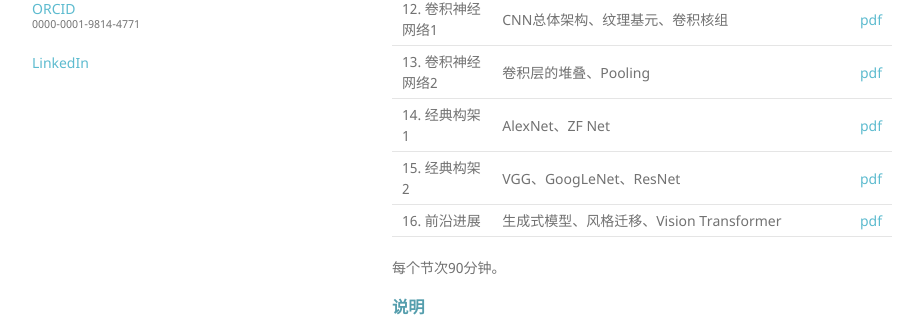
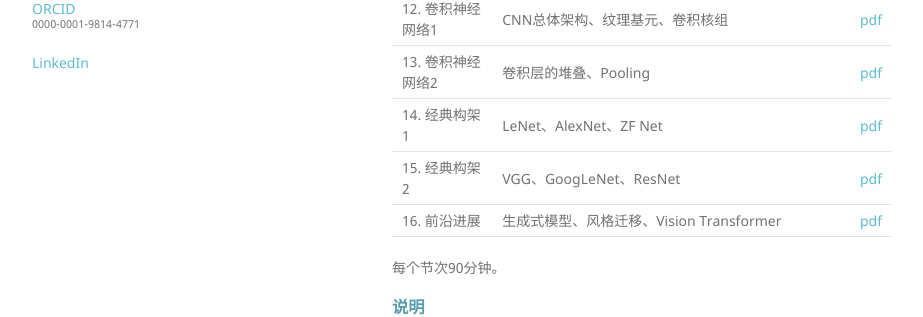
Before and after one commit to yeshan-geo/yeshan-geo.github.io, a Jekyll site: the page built from pages/computer_vision.md, in a window 1280 px wide and 1208 px high. Shown: the part 698-1015 px from the top of the window, without its empty margins (178-1101 px from the left). Built offline with Jekyll 4.4.1, drawn with Linux system fonts in a browser that asks for light colours; our own code applies the rules of GitHub Pages for plain Markdown files.

Commit message:
Update computer_vision.md

```diff
--- a/pages/computer_vision.md
+++ b/pages/computer_vision.md
@@ -17,7 +17,7 @@
 |11. 全连接神经网络2|梯度消失和梯度爆炸、动量法、AdaGrad、Adam、权值初始化、BN、Dropout、调参|[pdf](https://github.com/yeshan-geo/yeshan-geo.github.io/blob/main/documents/cv/2024/L11-FC_networks2.pdf)|
 |12. 卷积神经网络1|CNN总体架构、纹理基元、卷积核组|[pdf](https://github.com/yeshan-geo/yeshan-geo.github.io/blob/main/documents/cv/2024/L12-CNN1.pdf)|
 |13. 卷积神经网络2|卷积层的堆叠、Pooling|[pdf](https://github.com/yeshan-geo/yeshan-geo.github.io/blob/main/documents/cv/2024/L13-CNN2.pdf)|
-|14. 经典构架1|AlexNet、ZF Net|[pdf](https://github.com/yeshan-geo/yeshan-geo.github.io/blob/main/documents/cv/2024/L14-CNN_architecture1.pdf)|
+|14. 经典构架1|LeNet、AlexNet、ZF Net|[pdf](https://github.com/yeshan-geo/yeshan-geo.github.io/blob/main/documents/cv/2024/L14-CNN_architecture1.pdf)|
 |15. 经典构架2|VGG、GoogLeNet、ResNet|[pdf](https://github.com/yeshan-geo/yeshan-geo.github.io/blob/main/documents/cv/2024/L15-CNN_architecture2.pdf)|
 |16. 前沿进展|生成式模型、风格迁移、Vision Transformer|[pdf](https://github.com/yeshan-geo/yeshan-geo.github.io/blob/main/documents/cv/2024/L16-Latest.pdf)|
 
```
